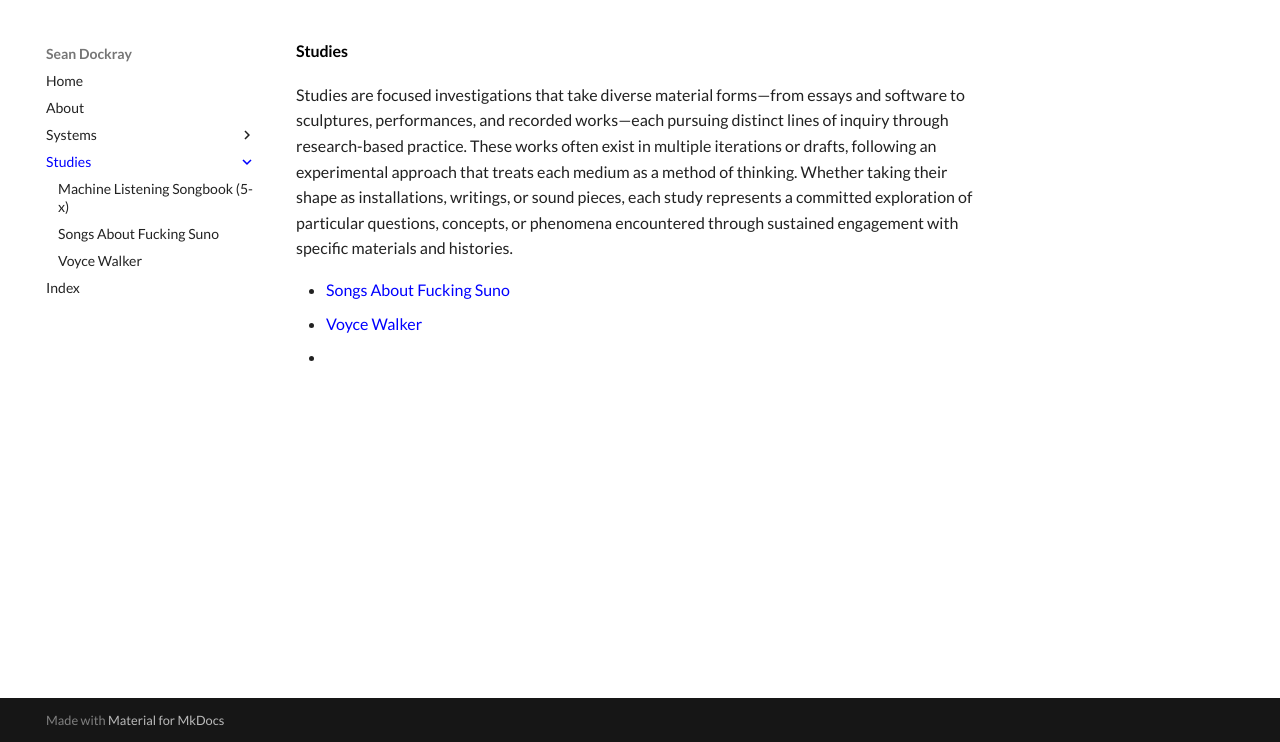
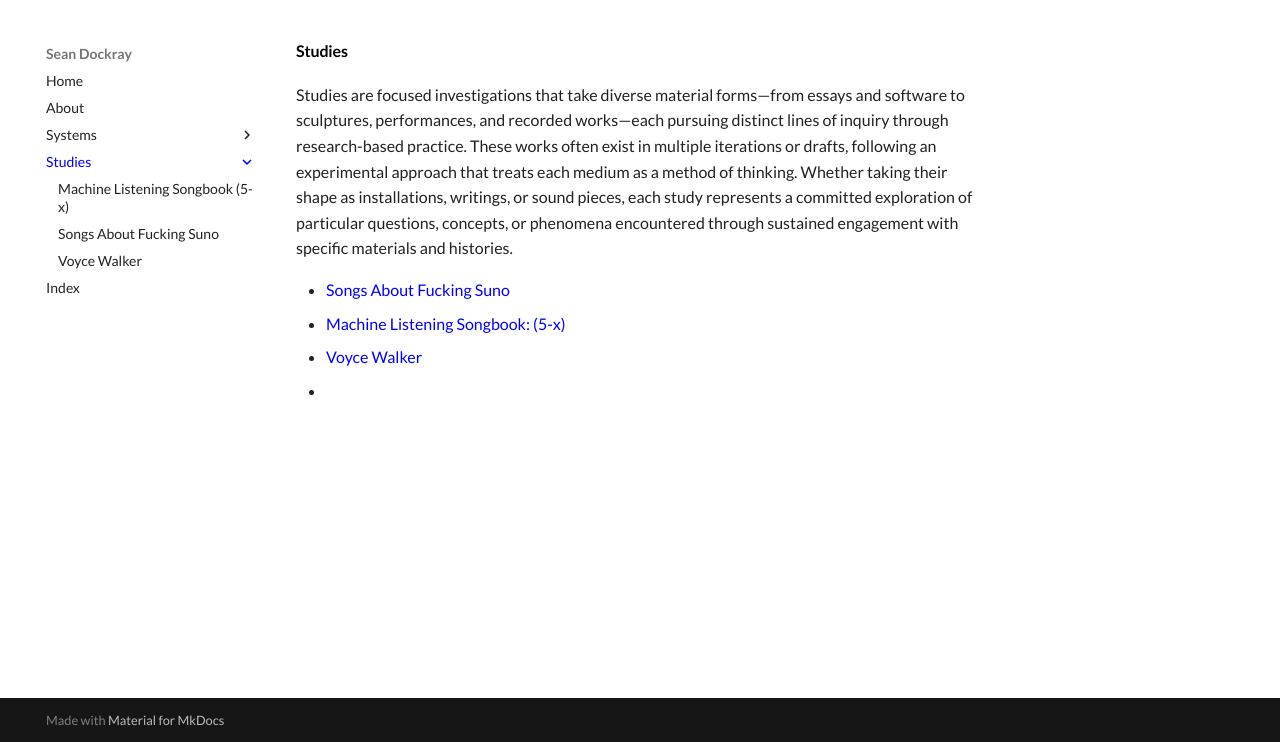
Before and after one commit to sdockray/website-spd, a plain HTML site: page Studies/index.html in a window 1280 px wide. Shown: the part 58-800 px from the top of the page. Drawn offline with Linux system fonts and the light colour scheme.

Commit message:
deploy: 81f114372db9be324a8f00e7eaa217cb31aae22f

```diff
--- a/Studies/index.html
+++ b/Studies/index.html
@@ -558,6 +558,7 @@
 <p>Studies are focused investigations that take diverse material forms—from essays and software to sculptures, performances, and recorded works—each pursuing distinct lines of inquiry through research-based practice. These works often exist in multiple iterations or drafts, following an experimental approach that treats each medium as a method of thinking. Whether taking their shape as installations, writings, or sound pieces, each study represents a committed exploration of particular questions, concepts, or phenomena encountered through sustained engagement with specific materials and histories.</p>
 <ul>
 <li><a href="songs-about-fucking-suno/">Songs About Fucking Suno</a></li>
+<li><a href="machine-listening-songbook-5-x/">Machine Listening Songbook: (5-x)</a></li>
 <li><a href="voyce-walker/">Voyce Walker</a></li>
 <li></li>
 </ul>
```
